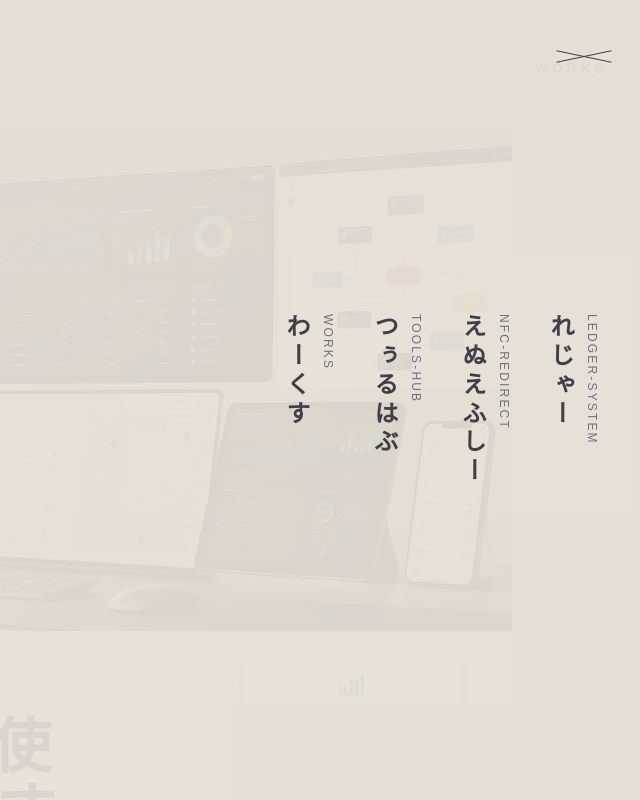
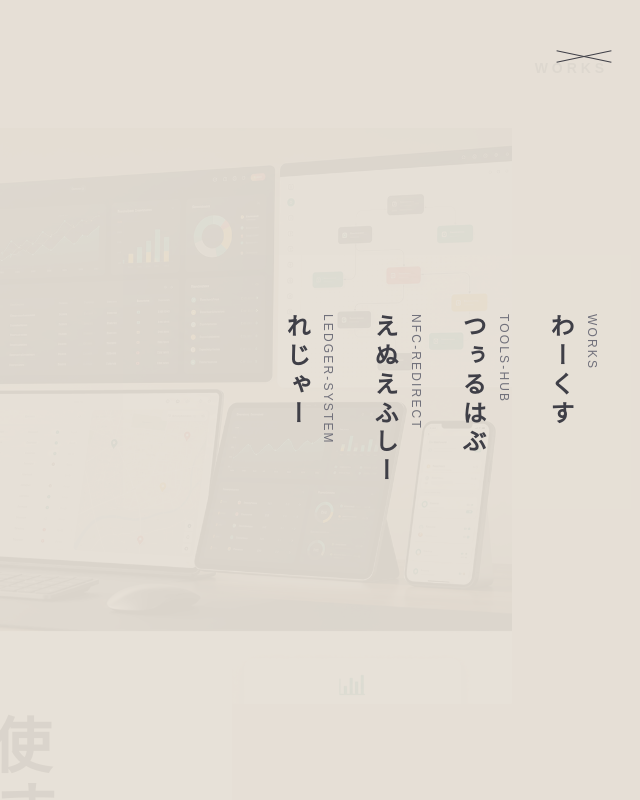
Before and after one commit to muu-ima/portfolio, a Next.js app: page / in a window 1280 px wide. Both pictures are taken after a click on the button "ナビゲーションを開く". Shown: the top 800 px of the page, without its empty margins (640-1280 px from the left). Built offline with nearby package versions, Linux system fonts and the light colour scheme; a web font is replaced by a local one.

Commit message:
Order drawer links from right

```diff
--- a/app/components/SideKanaNav.tsx
+++ b/app/components/SideKanaNav.tsx
@@ -40,7 +40,7 @@ export default function SideKanaNav() {
           aria-label="作品ナビゲーション"
           className="mx-auto flex min-h-screen max-w-7xl items-center justify-end px-10 py-20"
         >
-          <div className="flex items-start gap-8">
+          <div className="flex flex-row-reverse items-start gap-8">
             {navItems.map((item) => (
               <Link
                 key={item.href}
```
